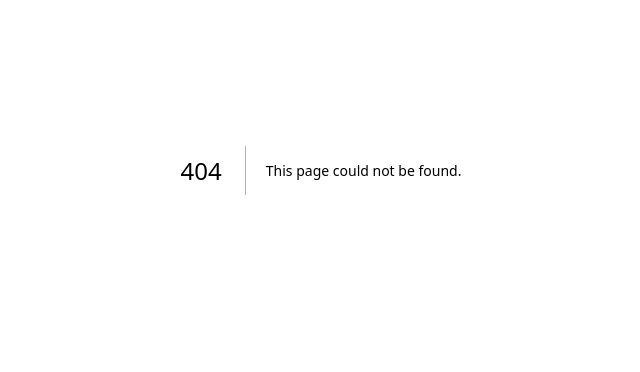
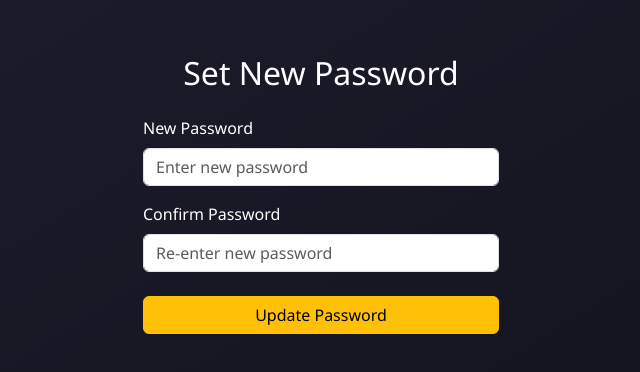
Before and after one commit to gkurkjian/Task_Manager_Project, a Next.js app: page /reset-password in a window 1280 px wide. Before the commit this address had no page. Shown: the part 230-602 px from the top of the page, without its empty margins (319-959 px from the left). Built offline with nearby package versions, Linux system fonts and the light colour scheme; no server answers.

Commit message:
tenth commit: Add forgot/reset-password functionality to give accessibility to the user

```diff
--- /dev/null
+++ b/pages/reset-password.js
@@ -0,0 +1,72 @@
+// pages/reset-password.js
+
+import { useState } from "react";
+import { supabase } from "@/lib/supabaseClient";
+import { useRouter } from "next/router";
+import { Container, Row, Col, Form, Button, Alert } from "react-bootstrap";
+
+export default function ResetPassword() {
+  const [password, setPassword] = useState("");
+  const [confirmPassword, setConfirmPassword] = useState("");
+  const [message, setMessage] = useState("");
+  const [error, setError] = useState("");
+  const router = useRouter();
+
+  const handleReset = async (e) => {
+    e.preventDefault();
+
+    if (password !== confirmPassword) {
+      setError("Passwords do not match");
+      return;
+    }
+
+    const { error } = await supabase.auth.updateUser({ password });
+
+    if (error) {
+      setError(error.message);
+    } else {
+      setMessage("Password updated! Redirecting...");
+      setTimeout(() => router.push("/login"), 2000);
+    }
+  };
+
+  return (
+    <Container className="mt-5">
+      <Row className="justify-content-center">
+        <Col xs={10} sm={8} md={6} lg={4}>
+          <h2 className="text-center mb-4 text-white">Set New Password</h2>
+          <Form onSubmit={handleReset}>
+            <Form.Group controlId="formPassword">
+              <Form.Label className="text-white">New Password</Form.Label>
+              <Form.Control
+                type="password"
+                placeholder="Enter new password"
+                value={password}
+                onChange={(e) => setPassword(e.target.value)}
+                required
+              />
+            </Form.Group>
+
+            <Form.Group controlId="formConfirmPassword" className="mt-3">
+              <Form.Label className="text-white">Confirm Password</Form.Label>
+              <Form.Control
+                type="password"
+                placeholder="Re-enter new password"
+                value={confirmPassword}
+                onChange={(e) => setConfirmPassword(e.target.value)}
+                required
+              />
+            </Form.Group>
+
+            {error && <Alert variant="danger" className="mt-3">{error}</Alert>}
+            {message && <Alert variant="success" className="mt-3">{message}</Alert>}
+
+            <Button type="submit" variant="warning" className="w-100 mt-4">
+              Update Password
+            </Button>
+          </Form>
+        </Col>
+      </Row>
+    </Container>
+  );
+}
```
Also changed, not shown: pages/forgot-password.js (added, +53 -0 lines).
